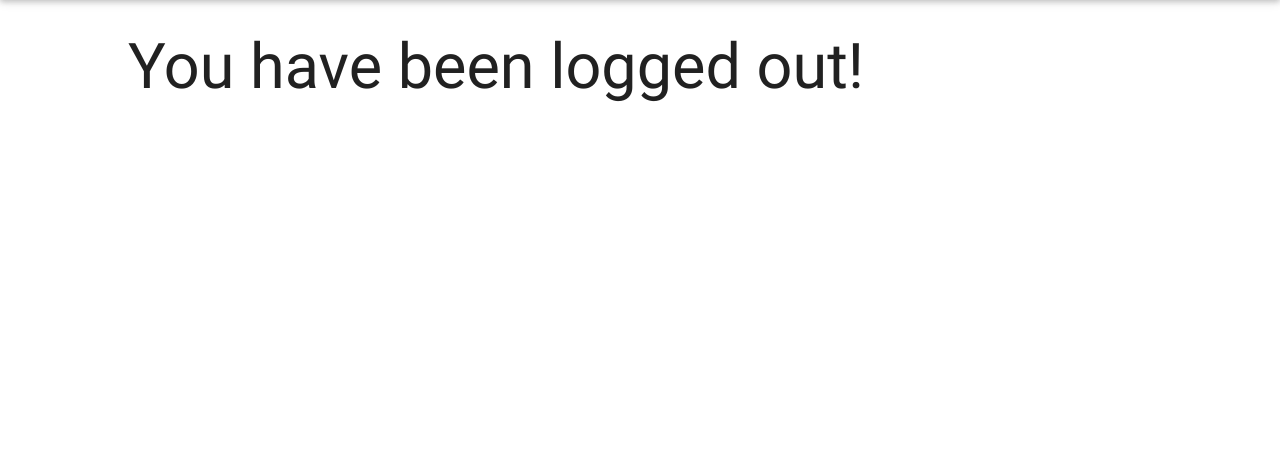
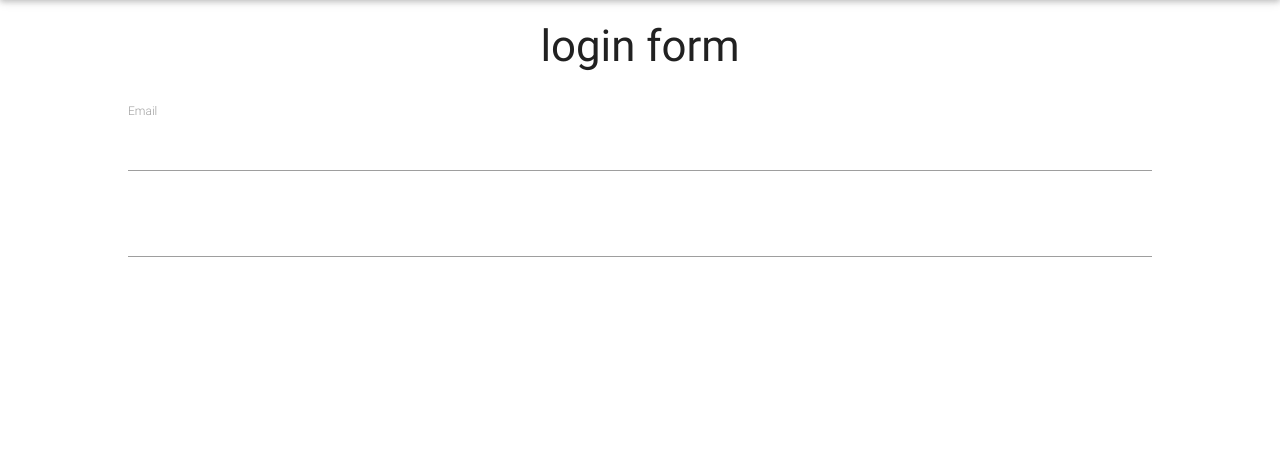
Before and after one commit to vonvick/library-application, a Flask app: page /login in a window 1280 px wide. Shown: the part 64-520 px from the top of the page. Run offline with Flask 2, Linux system fonts and the light colour scheme; parts of the project's set-up code (start-up, migrations or seed data) failed here and were passed over; some libraries are stand-ins or nearby versions.

Commit message:
create the forms.py file and edit the controllers.py file to include the form class.

```diff
--- a/app/__init__.py
+++ b/app/__init__.py
@@ -3,5 +3,6 @@
 from flask import Flask
 
 app = Flask(__name__)
+app.config.from_object('config')
 
 from app import controllers
--- a/app/controllers.py
+++ b/app/controllers.py
@@ -1,7 +1,9 @@
 # app/controllers.py
 
-from flask import render_template
+from flask import render_template, redirect, url_for
 from app import app
+from .forms import EmailPasswordForm
+
 
 @app.route('/')
 @app.route('/index')
@@ -31,6 +33,13 @@ def books():
     ]
     return render_template('books.html', books = books)
 
-@app.route('/login')
+@app.route('/login', methods=["GET", "POST"])
 def login():
-    return render_template('login.html')
+    form = EmailPasswordForm()
+    if form.validate_on_submit():
+
+        # Check the password and log the user in
+
+
+        return redirect(url_for('index'))
+    return render_template('login.html', form=form)
--- /dev/null
+++ b/app/forms.py
@@ -0,0 +1,9 @@
+# ourapp/forms.py
+
+from flask_wtf import Form
+from wtforms import StringField, PasswordField
+from wtforms.validators import DataRequired, Email
+
+class EmailPasswordForm(Form):
+    email = StringField('Email', validators=[DataRequired(), Email()])
+    password = PasswordField('Password', validators=[DataRequired()])
--- a/app/templates/login.html
+++ b/app/templates/login.html
@@ -1,5 +1,21 @@
 {% extends "base.html" %} {% block content %}
 <div class="container">
-    <h1> You have been logged out! </h1>
+    <h3 class="center-align"> login form </h3>
+    <div class="login-form">
+        <form action="{{ url_for('login') }}" method="post">
+            <div class="row">
+                <div class="col s12 flow-text">
+                    <label for="email">Email</label>
+                    <input type="text" name="email" id="email" />
+                </div>
+            </div>
+            <div class="row">
+                <div class="col s12 flow-text">
+                    <input type="password" name="password" />
+                </div>
+            </div>
+            {{ form.csrf_token }}
+        </form>
+    </div>
 </div>
 {% endblock %}
```
